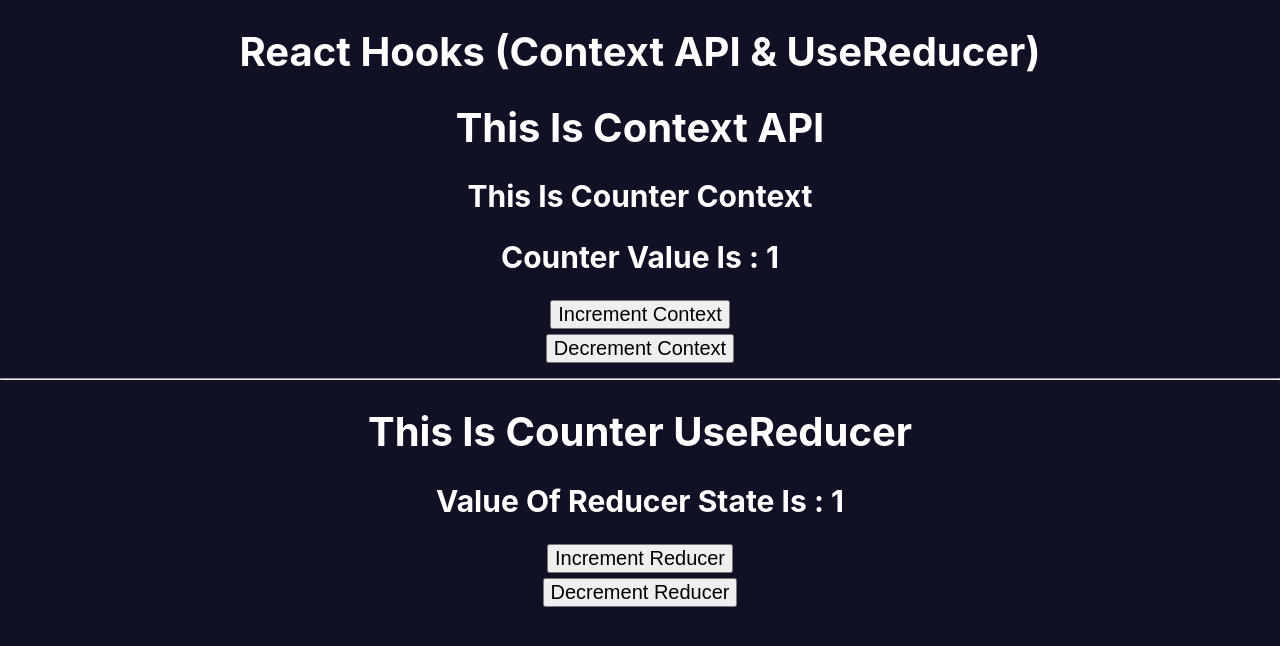
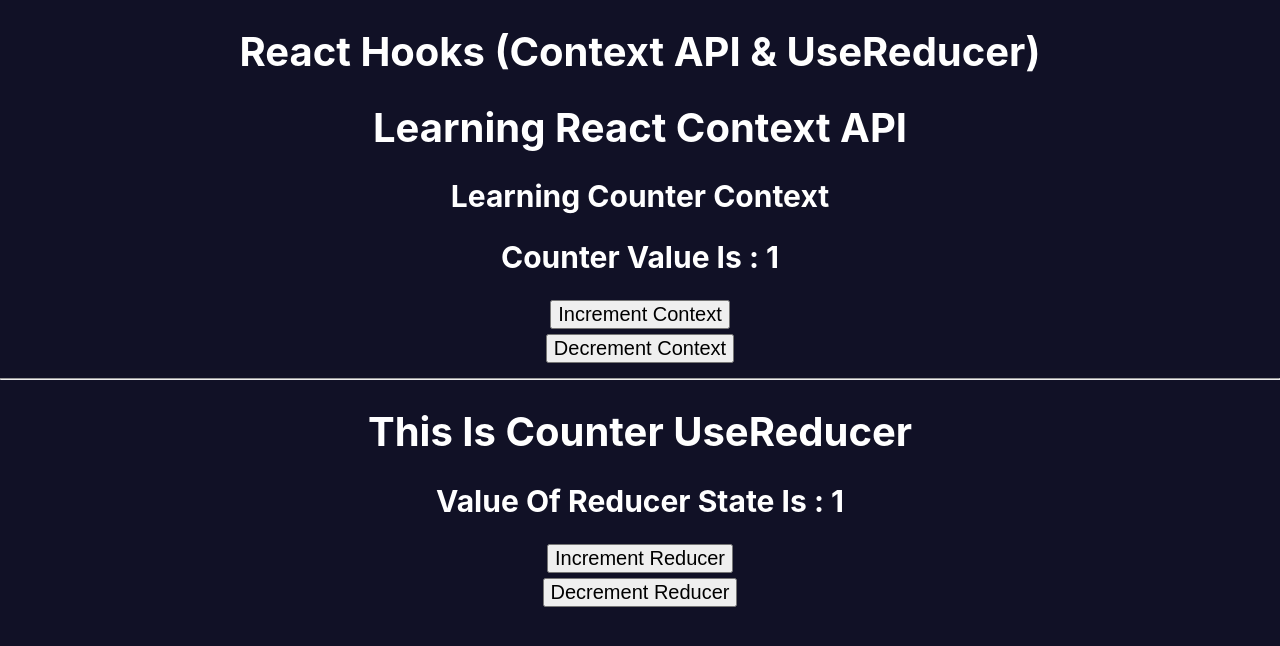
Before and after one commit to AhmedShaykh/React-Context-API-And-UseReducer, a React (Create React App) app: page / in a window 1280 px wide. Shown: the top 646 px of the page. Built offline with nearby package versions, Linux system fonts and the light colour scheme; the HTML template or start-up script is replaced by a standard one.

Commit message:
It's Time To Push !

```diff
--- a/src/Components/Child.jsx
+++ b/src/Components/Child.jsx
@@ -6,8 +6,8 @@ const Child = (Props) => {
   console.log(counterValue ,"Context Data");
     return (
       <div>
-        <h1>This Is Context API</h1>
-        <h2>This Is {Props.name}</h2>
+        <h1>Learning React Context API</h1>
+        <h2>Learning {Props.name}</h2>
         <h2>Counter Value Is : {counterValue[0]}</h2>
         <button onClick={() => {counterValue[1](++counterValue[0])} }>Increment Context</button>
         <br />
```
